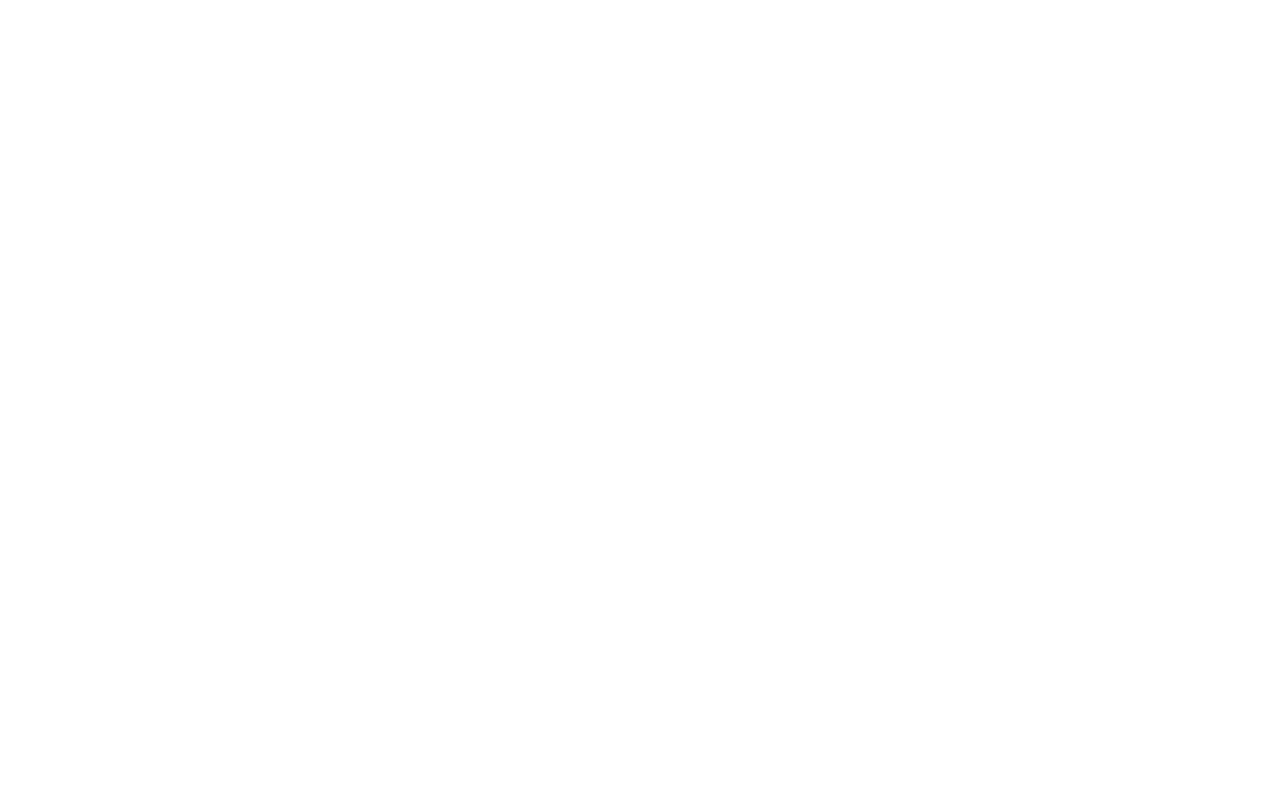
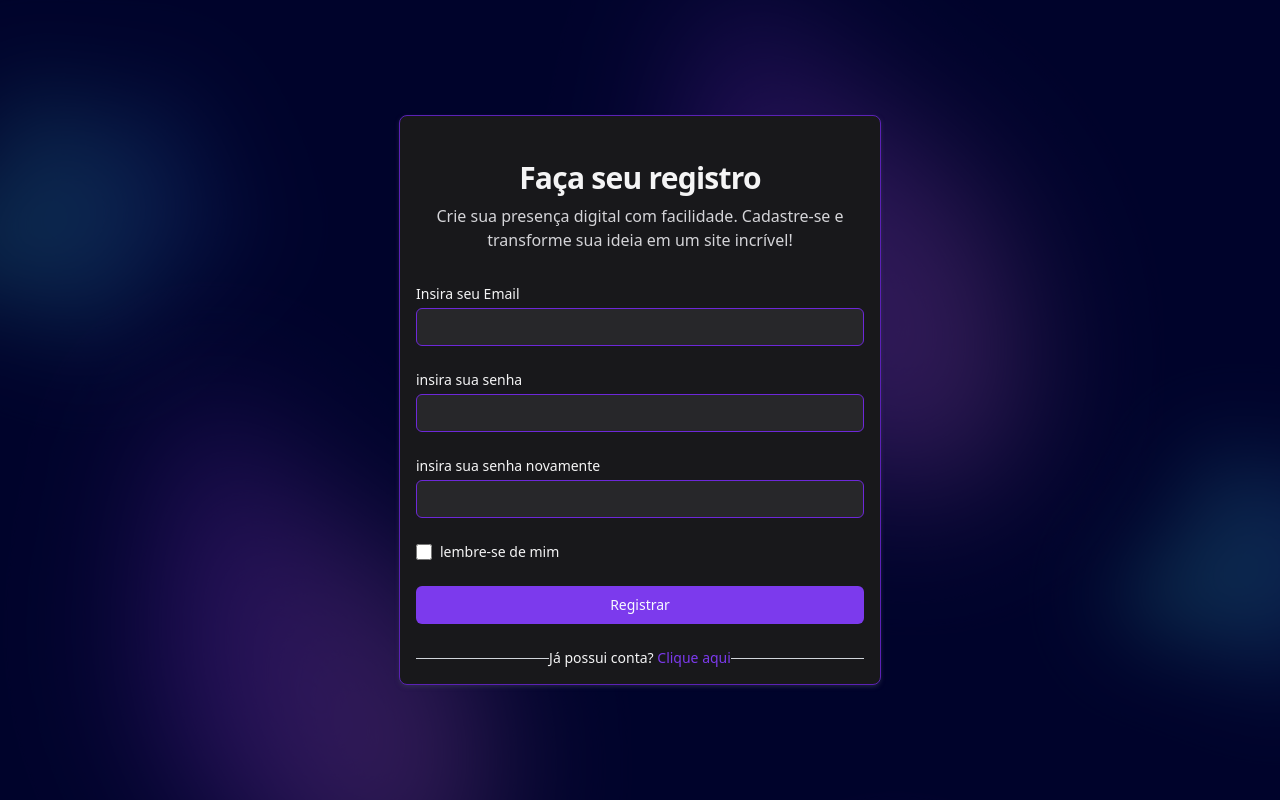
Before and after one commit to ferreiraluiza/AyoTechnology, a React (Vite) app in the folder AyoTechnology/frontend/: page /register in a window 1280 px wide. Built offline with nearby package versions, Linux system fonts and the light colour scheme.

Commit message:
acho que terminei o front

```diff
--- a/AyoTechnology/frontend/src/pages/login/login.jsx
+++ b/AyoTechnology/frontend/src/pages/login/login.jsx
@@ -2,26 +2,28 @@
 import { Link } from "react-router-dom";
 export default function Login() {
   return (
-    <div className="relative rounded-lg max-w-lg m-auto bg-black-10 px-4 pt-5 pb-4 border border-zinc-200 shadow-[0_2px_4px_rgba(57,62,86,0.5)]">
+    <div
+      className="h-screen bg-cover bg-center flex justify-center items-center"
+      style={{ backgroundImage: `url(${"/assets/image/imagem1.svg"})` }}
+    >
+      <div className="relative rounded-lg max-w-lg m-auto bg-zinc-900 px-4 pt-5 pb-4 border border-violet-800 shadow-[0_2px_4px_rgba(57,62,86,0.5)]">
         <div className=" flex min-h-full flex-col justify-center">
           <div className="mx-auto w-full max-w-md text-center flex flex-col items-center">
-          <h2 className="text-center text-black-100 mt-6 text-3xl font-bold tracking-tight">
-            Faça login
+            <h2 className="text-center text-zinc-100 mt-6 text-3xl font-bold tracking-tight">
+              Faça Login
             </h2>
-          <p className="mt-2 text-center text-base text-black-100">
-            ou{" "}
-            <Link
-              to="/register"
-              className="font-medium text-purple houver: text-purple-700"
-            >
-              clique aqui para se registrar
-            </Link>
+            <p className="mt-2 text-center text-base text-zinc-300 font-medium">
+              Seja bem-vindo de volta! Está preparado para tranformar o seu
+              sonho em um site que pode revolucionar o futuro?
             </p>
           </div>
-        <div className="mt-8 mx-auto w-full max-w-md">
+          <div className="mt-8 mx-auto w-full max-w-md ">
             <div className="space-y-6">
               <div>
-              <label htmlFor="email" className="block text-sm font-medium text-black-100">
+                <label
+                  htmlFor="email"
+                  className="block text-sm font-medium text-zinc-100"
+                >
                   Insira seu Email
                 </label>
                 <div className="mt-1">
@@ -30,21 +32,25 @@
                     name="email"
                     autoComplete="email"
                     required
-                className="block w-full appearance-none rounded-md text-black-75 bg-black-2 border border-black-35 px-3 py-2 focus:outline-none focus:ring-0 focus:border-purplecustom focus:drop-shadow-input/18 text-sm"/>
+                    className="block w-full appearance-none rounded-md text-zinc-100 bg-zinc-800 border border-violet-700 px-3 py-2 focus:outline-none focus:ring-0 focus:border-purplecustom focus:drop-shadow-input/18 text-sm"
+                  />
                 </div>
               </div>
 
               <div>
-              <label htmlFor="password" className="block text-sm font-medium text-black-100">
+                <label
+                  htmlFor="password"
+                  className="block text-sm font-medium text-zinc-100"
+                >
                   insira sua senha
                 </label>
                 <div className="mt-1">
                   <input
                     id="password"
                     name="password"
-                autoComplete="password"
                     required
-                className="block w-full appearance-none rounded-md text-black-75 bg-black-2 border border-black-35 px-3 py-2 focus:outline-none focus:ring-0 focus:border-purplecustom focus:drop-shadow-input/18 text-sm"/>
+                    className="block w-full appearance-none rounded-md text-zinc-100 bg-zinc-800 border border-violet-700 px-3 py-2 focus:outline-none focus:ring-0 focus:border-purplecustom focus:drop-shadow-input/18 text-sm"
+                  />
                 </div>
               </div>
               <div className="flex items-center justify-between">
@@ -53,13 +59,39 @@
                     id="remember-me"
                     name="remember-me"
                     type="checkbox"
-                className="h-4 w-4 rounded border-gray-300 text-indigo-600 focus:ring-indigo-500"/>
-                <label htmlFor="remembe-me" className="ml-2 block text-sm text-black-100">lembre-se de mim
+                    className="h-4 w-4 rounded border-gray-300 text-indigo-600 focus:ring-indigo-500"
+                  />
+                  <label
+                    htmlFor="remembe-me"
+                    className="ml-2 block text-sm text-zinc-100"
+                  >
+                    lembre-se de mim
                   </label>
                 </div>
               </div>
               <div>
-              <button className="disabled:opacity-40 flex w-full justify-center rounded-md border border-transparent bg-indigo-600 py-2 px-4 text-sm font-medium text-black-10 houver-bg:bg-indigo-700 focus:outline-none focus:ring-2 focus:ring-indigo-500"></button>
+                <button className="disabled:opacity-40 flex w-full justify-center rounded-md border border-transparent bg-violet-600 py-2 px-4 text-sm font-medium text-black-10 hover:bg-violet-700 focus:outline-none focus:ring-2 focus:ring-violet-400 focus:ring-offset-2">
+                  Registrar
+                </button>
+              </div>
+              <div className="mt-6 ">
+                <div className="relative">
+                  <div className="absolute inset-0 flex items-center">
+                    <div className="w-full border-t border-gray-300 " />
+                  </div>
+                  <div className="relative flex justify-center text-sm ">
+                    <span className="bg-zinc-900 text-zinc-100 ">
+                      Ainda não possui conta? {"  "}
+                      <Link
+                        to="/register"
+                        className="font-medium text-violet-600 hover:text-violet-500"
+                      >
+                        Clique aqui
+                      </Link>
+                    </span>
+                  </div>
+                </div>
+              </div>
             </div>
           </div>
         </div>
--- a/AyoTechnology/frontend/src/pages/register/register.jsx
+++ b/AyoTechnology/frontend/src/pages/register/register.jsx
@@ -1,10 +1,119 @@
+import "./register.css";
+import { Link } from "react-router-dom";
+export default function Register() {
+  return (
+    <div
+      className="h-screen bg-cover bg-center flex justify-center items-center"
+      style={{ backgroundImage: `url(${"/assets/image/imagem1.svg"})` }}
+    >
+      <div className="relative rounded-lg max-w-lg m-auto bg-zinc-900 px-4 pt-5 pb-4 border border-violet-800 shadow-[0_2px_4px_rgba(57,62,86,0.5)]">
+        <div className=" flex min-h-full flex-col justify-center">
+          <div className="mx-auto w-full max-w-md text-center flex flex-col items-center">
+            <h2 className="text-center text-zinc-100 mt-6 text-3xl font-bold tracking-tight">
+              Faça seu registro
+            </h2>
+            <p className="mt-2 text-center text-base text-zinc-300 font-medium">
+              Crie sua presença digital com facilidade. Cadastre-se e transforme
+              sua ideia em um site incrível!
+            </p>
+          </div>
+          <div className="mt-8 mx-auto w-full max-w-md ">
+            <div className="space-y-6">
+              <div>
+                <label
+                  htmlFor="email"
+                  className="block text-sm font-medium text-zinc-100"
+                >
+                  Insira seu Email
+                </label>
+                <div className="mt-1">
+                  <input
+                    id="email"
+                    name="email"
+                    autoComplete="email"
+                    required
+                    className="block w-full appearance-none rounded-md text-zinc-100 bg-zinc-800 border border-violet-700 px-3 py-2 focus:outline-none focus:ring-0 focus:border-purplecustom focus:drop-shadow-input/18 text-sm"
+                  />
+                </div>
+              </div>
 
-import "./register.css"
+              <div>
+                <label
+                  htmlFor="password"
+                  className="block text-sm font-medium text-zinc-100"
+                >
+                  insira sua senha
+                </label>
+                <div className="mt-1">
+                  <input
+                    id="password"
+                    name="password"
+                    required
+                    className="block w-full appearance-none rounded-md text-zinc-100 bg-zinc-800 border border-violet-700 px-3 py-2 focus:outline-none focus:ring-0 focus:border-purplecustom focus:drop-shadow-input/18 text-sm"
+                  />
+                </div>
+              </div>
 
-export default function Register(){
-    return(
-        <div>
+              <div>
+                <label
+                  htmlFor="passwordAgain"
+                  className="block text-sm font-medium text-zinc-100"
+                >
+                  insira sua senha novamente
+                </label>
+                <div className="mt-1">
+                  <input
+                    id="passwordAgain"
+                    name="passwordAgain"
+                    required
+                    className="block w-full appearance-none rounded-md text-zinc-100 bg-zinc-800 border border-violet-700 px-3 py-2 focus:outline-none focus:ring-0 focus:border-purplecustom focus:drop-shadow-input/18 text-sm"
+                  />
+                </div>
+              </div>
 
+              <div className="flex items-center justify-between">
+                <div className="flex items-center">
+                  <input
+                    id="remember-me"
+                    name="remember-me"
+                    type="checkbox"
+                    className="h-4 w-4 rounded border-gray-300 text-indigo-600 focus:ring-indigo-500"
+                  />
+                  <label
+                    htmlFor="remembe-me"
+                    className="ml-2 block text-sm text-zinc-100"
+                  >
+                    lembre-se de mim
+                  </label>
+                </div>
+              </div>
+              <div>
+                <button className="disabled:opacity-40 flex w-full justify-center rounded-md border border-transparent bg-violet-600 py-2 px-4 text-sm font-medium text-black-10 hover:bg-violet-700 focus:outline-none focus:ring-2 focus:ring-violet-400 focus:ring-offset-2">
+                  Registrar
+                </button>
+              </div>
+              <div className="mt-6 ">
+                <div className="relative">
+                  <div className="absolute inset-0 flex items-center">
+                    <div className="w-full border-t border-gray-300 " />
+                  </div>
+                  <div className="relative flex justify-center text-sm ">
+                    <span className="bg-zinc-900 text-zinc-100 ">
+                      Já possui conta?{" "}
+                      <Link
+                        to="/login"
+                        className="font-medium text-violet-600 hover:text-violet-500"
+                      >
+                        Clique aqui
+                      </Link>
+                    </span>
+                  </div>
+                </div>
+              </div>
+            </div>
+          </div>
         </div>
-    );
+      </div>
+    </div>
+  );
 }
```
Also changed, not shown: AyoTechnology/frontend/src/App.jsx (+45 -49 lines). Lines whose indentation alone changed are shown as unchanged.
